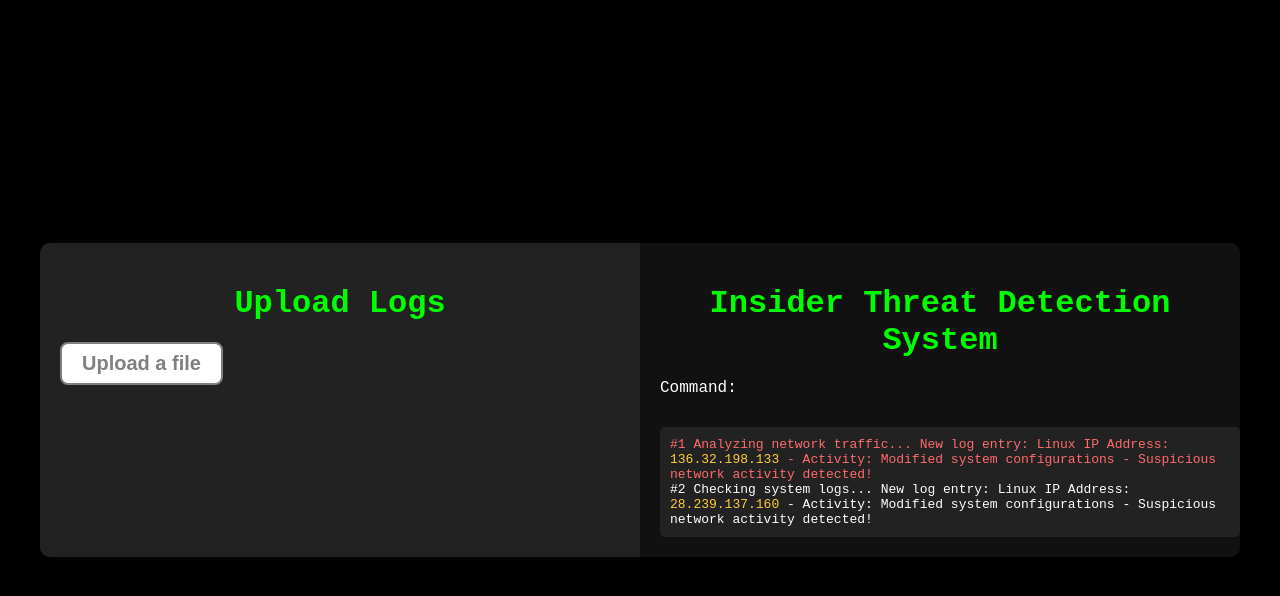
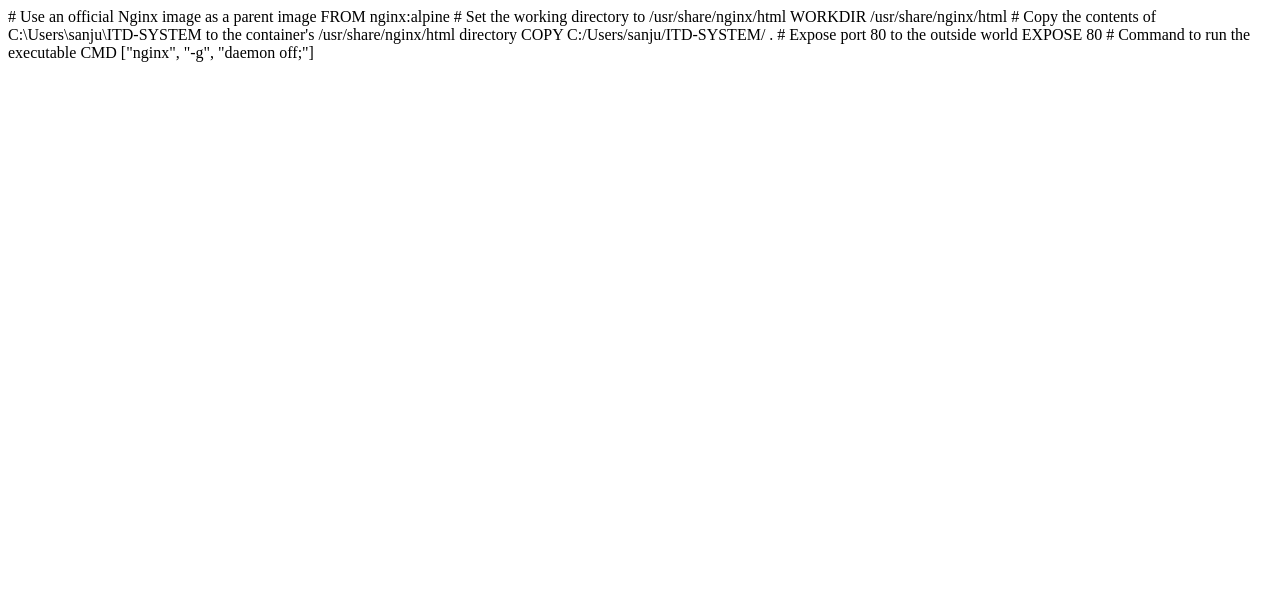
Before and after one commit to Chanakya-Raam/ITD-SYSTEM, a plain HTML site: page index.html in a window 1280 px wide. Drawn offline with Linux system fonts and the light colour scheme.

Commit message:
added as image

```diff
--- a/index.html
+++ b/index.html
@@ -1,211 +1,14 @@
-<!DOCTYPE html>
-<html lang="en">
+# Use an official Nginx image as a parent image
+FROM nginx:alpine
 
-<head>
-    <meta charset="UTF-8">
-    <meta name="viewport" content="width=device-width, initial-scale=1.0">
-    <title>Real-Time Log Monitoring</title>
-    <style>
-        body {
-            font-family: Monospace, sans-serif;
-            margin: 0;
-            padding: 0;
-            background-color: #000; /* Black background */
-            color: #fff; /* White text */
-            display: flex;
-            align-items: center;
-            justify-content: center;
-            height: 100vh;
-        }
+# Set the working directory to /usr/share/nginx/html
+WORKDIR /usr/share/nginx/html
 
-        .container {
-            display: flex;
-            max-width: 1200px;
-            margin: 0 auto;
-            background-color: #111; /* Slightly darker shade for Container */
-            box-shadow: 0 4px 8px rgba(0, 0, 0, 0.1);
-            border-radius: 10px;
-            overflow: hidden;
-            width: 100%;
-        }
+# Copy the contents of C:\Users\sanju\ITD-SYSTEM to the container's /usr/share/nginx/html directory
+COPY C:/Users/sanju/ITD-SYSTEM/ .
 
-        .panel {
-            flex: 1;
-            padding: 20px;
-        }
+# Expose port 80 to the outside world
+EXPOSE 80
 
-        .left-panel {
-            background-color: #222;
-        }
-
-        .right-panel {
-            background-color: #111;
-            overflow-y: scroll;
-            max-height: 600px; /* Set maximum height for logs */
-        }
-
-        h1 {
-            margin-bottom: 20px;
-            text-align: center;
-            font-weight: bold;
-            color: #00ff00; /* Bright green color for heading */
-        }
-
-        .cli-input {
-            width: calc(100% - 24px);
-            border: none;
-            background: transparent;
-            color: #fff;
-            outline: none;
-            font-size: 16px;
-        }
-
-        .cli-input:focus {
-            outline: none;
-        }
-
-        #logOutput {
-            width: 100%;
-            background-color: #222; /* Slightly darker shade for Logs */
-            color: #fff;
-            border: none;
-            border-radius: 5px;
-            padding: 10px;
-            font-family: Monospace;
-            margin-top: 10px;
-        }
-
-        .suspicious-log {
-            color: #ff6b6b; /* Light red color for suspicious logs */
-        }
-
-        .highlight-ip {
-            color: #ffcd38; /* Yellow color for highlighted IP addresses */
-        }
-
-        .upload-btn-wrapper {
-            position: relative;
-            overflow: hidden;
-            display: inline-block;
-        }
-
-        .btn {
-            border: 2px solid gray;
-            color: gray;
-            background-color: #fff;
-            padding: 8px 20px;
-            border-radius: 8px;
-            font-size: 20px;
-            font-weight: bold;
-        }
-
-        .upload-btn-wrapper input[type=file] {
-            font-size: 100px;
-            position: absolute;
-            left: 0;
-            top: 0;
-            opacity: 0;
-        }
-
-        .file-name {
-            margin-left: 10px;
-        }
-    </style>
-</head>
-
-<body>
-    <div class="container">
-        <div class="panel left-panel">
-            <h1>Upload Logs</h1>
-            <div class="upload-btn-wrapper">
-                <button class="btn">Upload a file</button>
-                <input type="file" name="myfile" id="logFile" accept=".txt, .log" />
-            </div>
-            <p class="file-name"></p>
-        </div>
-        <div class="panel right-panel">
-            <h1>Insider Threat Detection System</h1>
-            <label for="userInput">Command:</label>
-            <input class="cli-input" id="userInput" type="text" autofocus>
-            <div id="logOutput"></div>
-        </div>
-    </div>
-
-    <script>
-        let logCount = 0;
-
-        const unixOSNames = [
-            'Linux',
-            'Ubuntu',
-            'Debian',
-            'Fedora',
-            'CentOS',
-            'Red Hat',
-            'UNIX',
-        ];
-
-        const prompts = [
-            'Analyzing network traffic...',
-            'Checking system logs...',
-            'Scanning for vulnerabilities...',
-            'Verifying user permissions...'
-        ];
-
-        const activities = [
-            'Accessed sensitive files',
-            'Modified system configurations',
-            'Attempted unauthorized login',
-            'Established suspicious connection'
-        ];
-
-        function getRandomUnixOSName() {
-            const randomIndex = Math.floor(Math.random() * unixOSNames.length);
-            return unixOSNames[randomIndex];
-        }
-
-        function getRandomPrompt() {
-            const randomIndex = Math.floor(Math.random() * prompts.length);
-            return prompts[randomIndex];
-        }
-
-        function getRandomActivity() {
-            const randomIndex = Math.floor(Math.random() * activities.length);
-            return activities[randomIndex];
-        }
-
-        function getRandomIP() {
-            return Array.from({length: 4}, () => Math.floor(Math.random() * 256)).join('.');
-        }
-
-        function updateLog(logText, isSuspicious = false) {
-            const logOutput = document.getElementById('logOutput');
-            const newLine = document.createElement('div');
-            if (isSuspicious) {
-                newLine.classList.add('suspicious-log');
-            }
-            const ipHighlightedText = logText.replace(/\b(?:\d{1,3}\.){3}\d{1,3}\b/g, '<span class="highlight-ip">$&</span>');
-            newLine.innerHTML = `#${++logCount} ${getRandomPrompt()} New log entry: ${getRandomUnixOSName()} IP Address: <span class="highlight-ip">${getRandomIP()}</span> - Activity: ${getRandomActivity()} - ${ipHighlightedText}`;
-            logOutput.appendChild(newLine);
-            logOutput.scrollTop = logOutput.scrollHeight;
-        }
-
-        // Simulate real-time log updates with Unix-based OS names
-        setInterval(function() {
-            const suspiciousLog = 'Suspicious network activity detected!';
-            updateLog(suspiciousLog, Math.random() < 0.5);
-        }, 2000); // Update every 2 seconds (replace this interval with your actual log update interval)
-
-        const logFile = document.getElementById('logFile');
-        const fileNameDisplay = document.querySelector('.file-name');
-
-        logFile.addEventListener('change', function() {
-            const file = this.files[0];
-            if (file) {
-                fileNameDisplay.textContent = file.name;
-                // You can add logic here to process the uploaded file
-            }
-        });
-    </script>
-</body>
-
-</html>
+# Command to run the executable
+CMD ["nginx", "-g", "daemon off;"]
```
Also changed, not shown: 1 other file.
